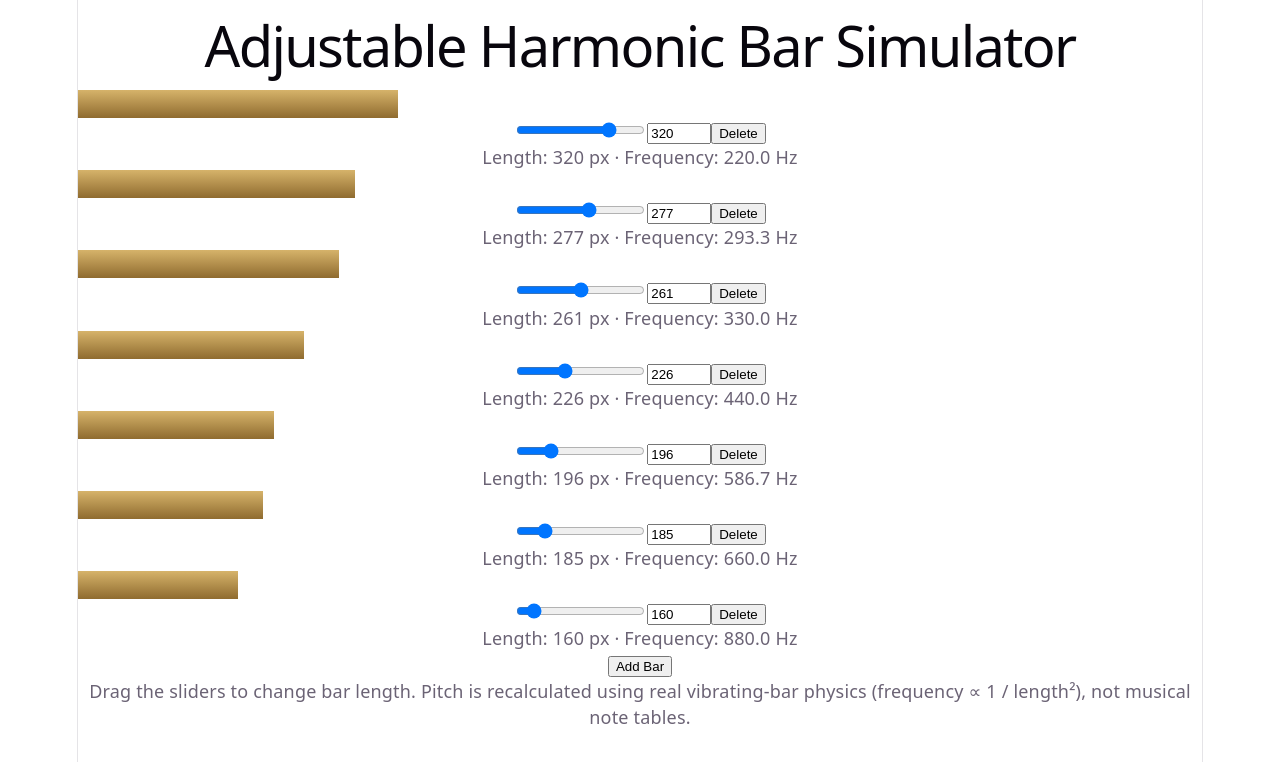
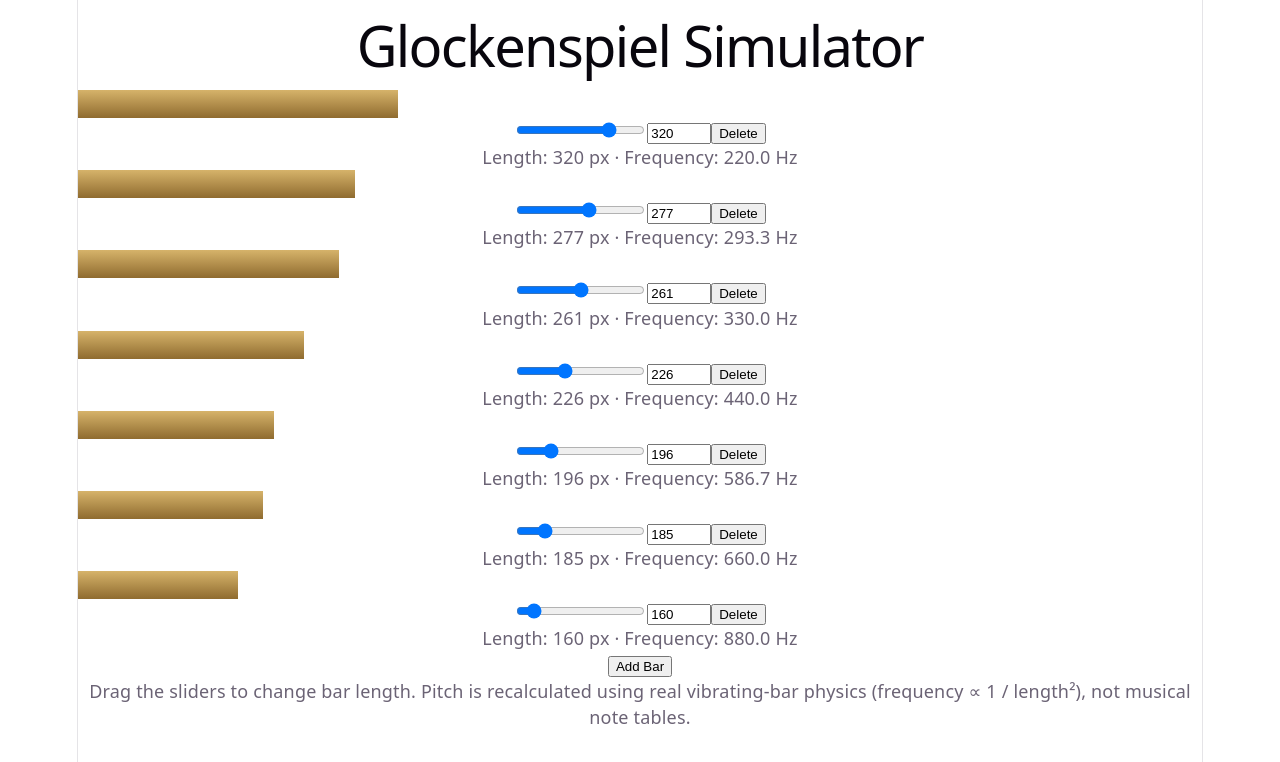
Before and after one commit to patriquefostere/GardenGong, a React (Vite) app: page / in a window 1280 px wide. Shown: the top 762 px of the page. Built offline with nearby package versions, Linux system fonts and the light colour scheme.

Commit message:
name change

```diff
--- a/src/App.tsx
+++ b/src/App.tsx
@@ -52,9 +52,7 @@
 
   return (
     <div className="min-h-screen bg-zinc-900 text-white flex flex-col items-center justify-center gap-4 p-8">
-      <h1 className="text-2xl font-semibold mb-4">
-        Adjustable Harmonic Bar Simulator
-      </h1>
+      <h1 className="text-2xl font-semibold mb-4">Glockenspiel Simulator</h1>
 
       <div className="flex flex-col gap-4">
         {bars.map((bar) => {
```
